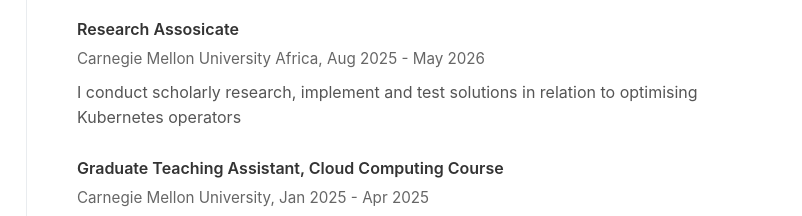
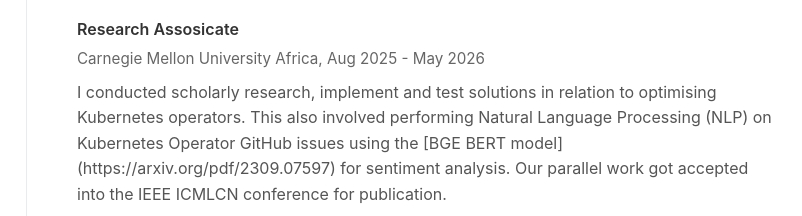
Before and after one commit to 123MwanjeMike/mwanje.me, a plain HTML site: page index.html in a window 1280 px wide. Shown: the part 201-417 px from the top of the page, 293-1095 px from the left. Drawn offline with Linux system fonts and the light colour scheme.

Commit message:
Update most resent job details

```diff
--- a/index.html
+++ b/index.html
@@ -80,7 +80,9 @@
                     <div class="item-title">Research Assosicate</div>
                     <div class="item-meta">Carnegie Mellon University Africa, Aug 2025 - May 2026</div>
                     <div class="item-description">
-                        I conduct scholarly research, implement and test solutions in relation to optimising Kubernetes operators
+                        I conducted scholarly research, implement and test solutions in relation to optimising Kubernetes operators.
+                        This also involved performing Natural Language Processing (NLP) on Kubernetes Operator GitHub issues using the [BGE BERT model](https://arxiv.org/pdf/2309.07597) for sentiment analysis.
+                        Our parallel work got accepted into the IEEE ICMLCN conference for publication.
                     </div>
                 </div>
 
@@ -196,7 +198,7 @@
                 <div class="skills-list">
                     <strong>Programming Languages:</strong> C, Python, Java, JavaScript, Ansible, Bash Shell, GoLang, Terraform<br>
                     <strong>Frameworks:</strong> Git, GitHub Actions, Pandas, Scikit-learn, Node.js, OpenMP, CUDA, TensorFlow, FlowerFL, Apache Spark, Scrum<br>
-                    <strong>Tools & Infrastructure:</strong> Docker, Kubernetes (& Operators), Prometheus, Grafana, ArgoCD, GitOps, Cilium, AWS, GCP, Azure, Openstack, Linux system administration
+                    <strong>Tools & Infrastructure:</strong> Docker, Kubernetes (& Operators), Prometheus, Grafana, ArgoCD, GitOps, Cilium, AWS, GCP, Azure, Openstack, Linux system administration, NLP
                 </div>
             </div>
         </div>
```
